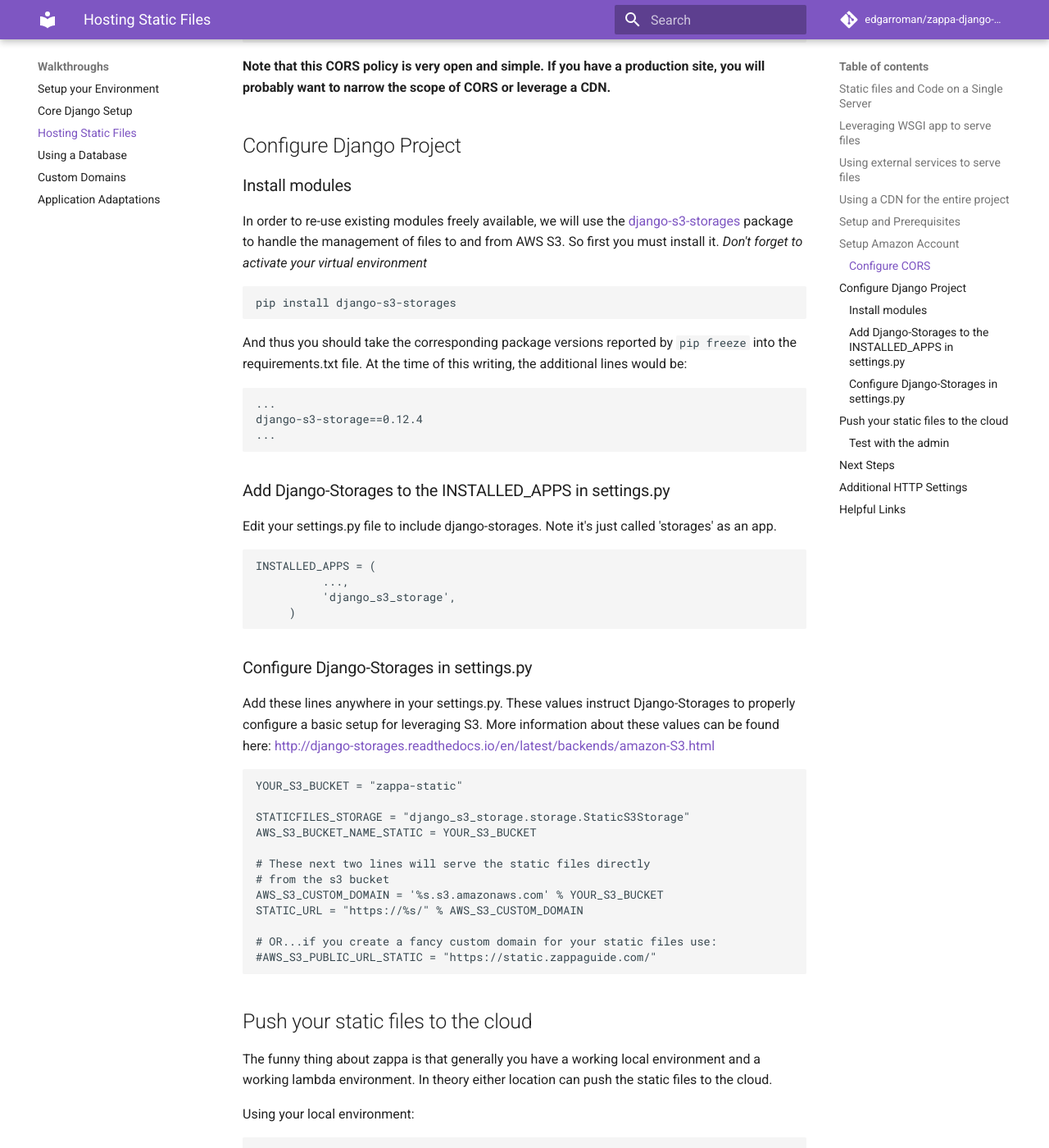
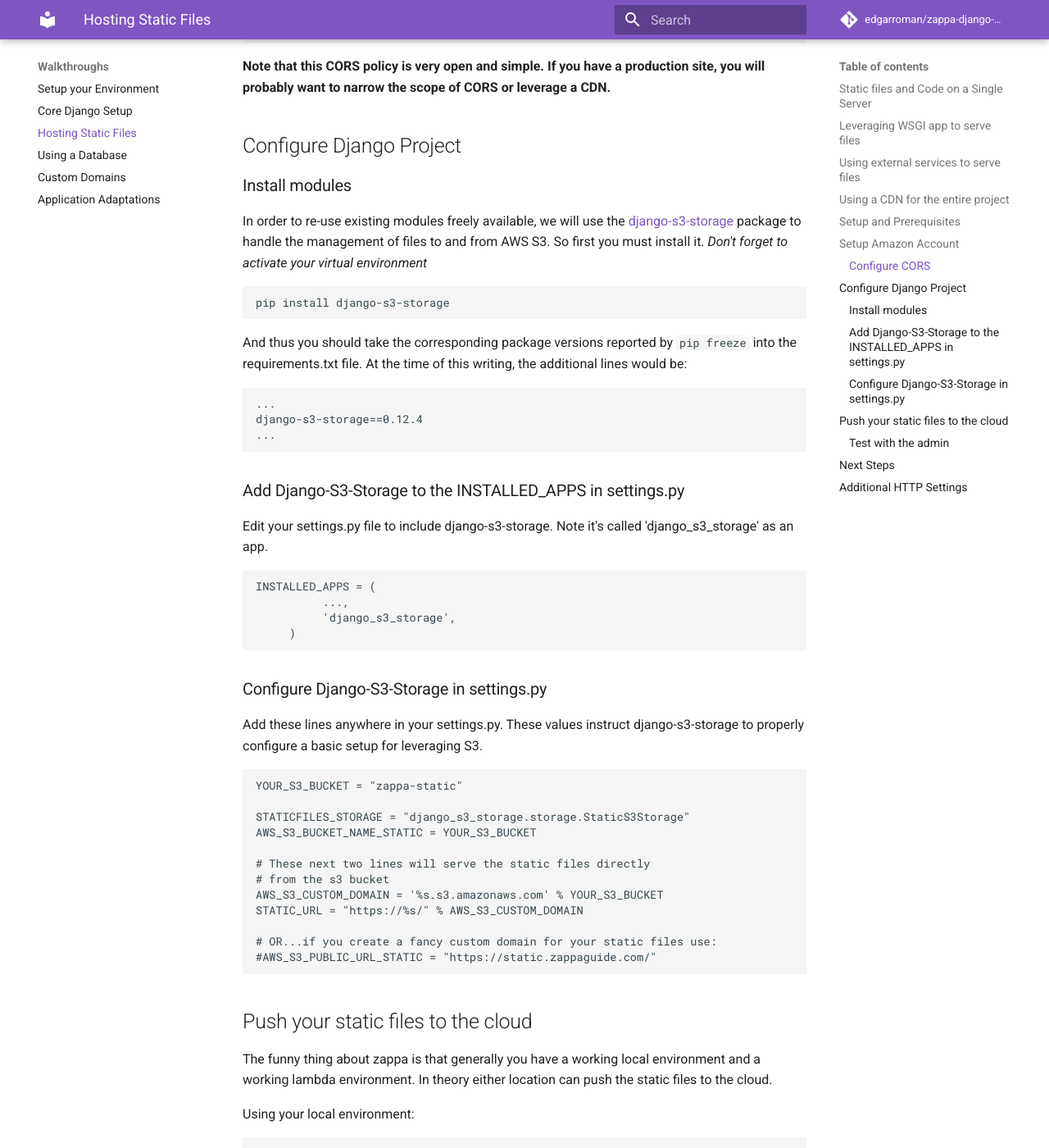
Before and after one commit to edgarroman/zappa-django-guide, an MkDocs documentation site: the page built from docs/walk_static.md, in a window 1280 px wide and 1400 px high, scrolled down 2277 px. Shown: the whole window at 82% size. Built offline with MkDocs 1.6.1 and Material for MkDocs 9.7.7, drawn with Linux system fonts in a browser that asks for light colours; comment, search, counter and statistics services are not loaded; old or Windows-style settings are respelled for this version of MkDocs; some of the changed text lies outside the part shown.

Commit message:
Fixed typos

````diff
--- a/docs/walk_static.md
+++ b/docs/walk_static.md
@@ -62,10 +62,10 @@
 
 ### Install modules
 
-In order to re-use existing modules freely available, we will use the [django-s3-storages](https://github.com/etianen/django-s3-storage) package to handle the management of files to and from AWS S3.  So first you must install it.  *Don't forget to activate your virtual environment*
+In order to re-use existing modules freely available, we will use the [django-s3-storage](https://github.com/etianen/django-s3-storage) package to handle the management of files to and from AWS S3.  So first you must install it.  *Don't forget to activate your virtual environment*
 
 ```
-pip install django-s3-storages
+pip install django-s3-storage
 ```
 
 And thus you should take the corresponding package versions reported by `pip freeze` into the requirements.txt file.  At the time of this writing, the additional lines would be:
@@ -76,9 +76,9 @@
 ...
 ```
 
-### Add Django-Storages to the INSTALLED_APPS in settings.py
+### Add Django-S3-Storage to the INSTALLED_APPS in settings.py
 
-Edit your settings.py file to include django-storages.  Note it's just called 'storages' as an app.
+Edit your settings.py file to include django-s3-storage.  Note it's  called 'django_s3_storage' as an app.
 
 ```
 INSTALLED_APPS = (
@@ -87,9 +87,9 @@
      )
 ```
 
-### Configure Django-Storages in settings.py
+### Configure Django-S3-Storage in settings.py
 
-Add these lines anywhere in your settings.py.  These values instruct Django-Storages to properly configure a basic setup for leveraging S3.  More information about these values can be found here: [http://django-storages.readthedocs.io/en/latest/backends/amazon-S3.html](http://django-storages.readthedocs.io/en/latest/backends/amazon-S3.html)
+Add these lines anywhere in your settings.py.  These values instruct django-s3-storage to properly configure a basic setup for leveraging S3.
 
 ```
 YOUR_S3_BUCKET = "zappa-static"
@@ -141,14 +141,7 @@
 In addition there are many default HTTP headers that can be served with your static files to ensure proper caching and so forth.  The example format in your settings.py file is:
 
 ```
-    AWS_S3_MAX_AGE_SECONDS_STATIC = "94608000"
+AWS_S3_MAX_AGE_SECONDS_STATIC = "94608000"
 ```
 
-See the [django-s3-storages](https://github.com/etianen/django-s3-storage) for more settings.
-
-## Helpful Links
-
-These two articles were extremely helpful when writing this page:
-
-* [https://www.caktusgroup.com/blog/2014/11/10/Using-Amazon-S3-to-store-your-Django-sites-static-and-media-files/](https://www.caktusgroup.com/blog/2014/11/10/Using-Amazon-S3-to-store-your-Django-sites-static-and-media-files/)
-* [http://django-storages.readthedocs.io/en/latest/backends/amazon-S3.html](http://django-storages.readthedocs.io/en/latest/backends/amazon-S3.html)
+See the [django-s3-storage](https://github.com/etianen/django-s3-storage) for more settings.
````
